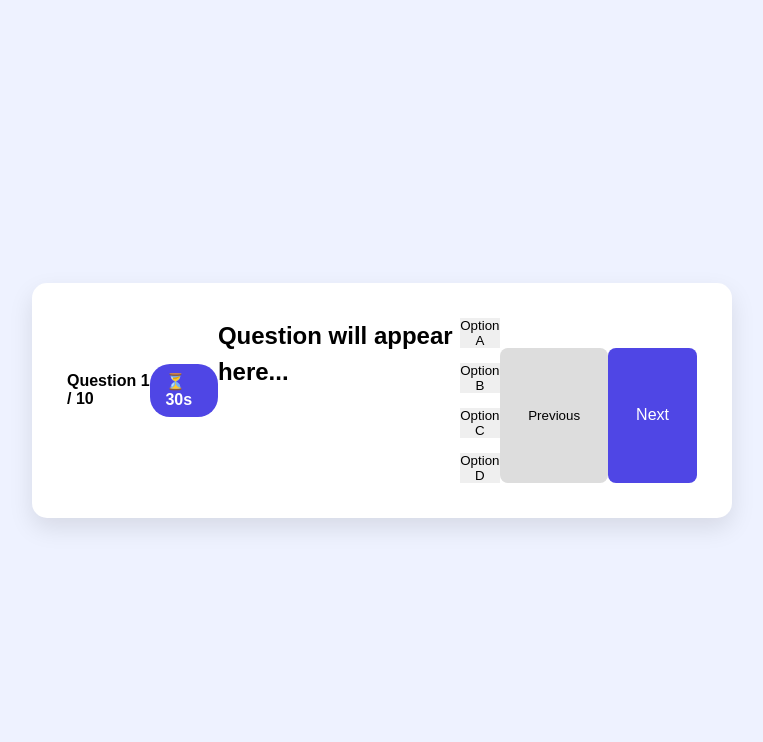
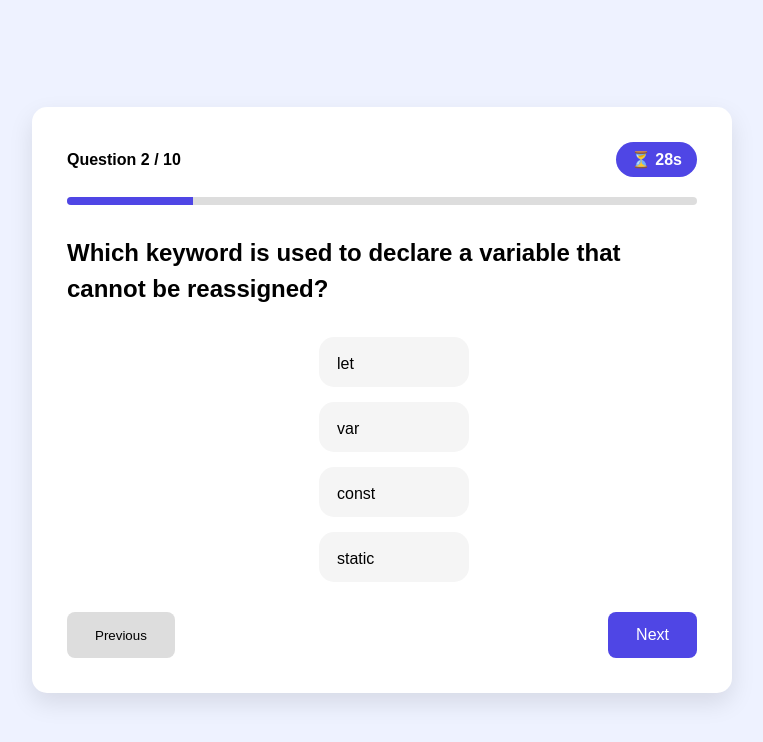
Before and after one commit to aayushi1403/javascript_projects, a plain HTML site: page quiz app with Timer/index.html in a window 1280 px wide. Both pictures are taken after a click on the button "Start Quiz". Shown: the whole page, without its empty margins (258-1021 px from the left). Drawn offline with Linux system fonts and the light colour scheme.

Commit message:
option functionality added

```diff
--- a/quiz app with Timer/index.html
+++ b/quiz app with Timer/index.html
@@ -43,11 +43,10 @@
         </h2>
 
         <div class="options">
-
-            <button class="optionA">Option A</button>
-            <button class="optionB">Option B</button>
-            <button class="optionC">Option C</button>
-            <button class="optionD">Option D</button>
+            <button class="option optionA">Option A</button>
+            <button class="option optionB">Option B</button>
+            <button class="option optionC">Option C</button>
+            <button class="option optionD">Option D</button>
 
         </div>
 
--- a/quiz app with Timer/script.js
+++ b/quiz app with Timer/script.js
@@ -73,18 +73,15 @@ const next=document.querySelector("#nextBtn");
 
 const restart=document.querySelector("#restartBtn");
 
-const questionIndex=0;
-const score=0;
-const remainingTime=30;
+let questionIndex=0;
+let score=0;
+let remainingTime=30;
 let selectedAnswer=null;
 let  timerInterval;
-
+let progressWidth=10;
 function hideStartScreen(){
    document.querySelector(".start-screen").style.display="none";
-   document.querySelector(".quiz-card").style.display="flex";
-}
-function displayQuestion(){
-
+   document.querySelector(".quiz-card").style.display="block";
 }
 function startTimer() {
     clearInterval(timerInterval);
@@ -96,19 +93,57 @@ function startTimer() {
         if (remainingTime === 0) {
             clearInterval(timerInterval);
             //move to next question ---->
+            loadquestion(questionIndex);
         }
 
 
     }, 1000);
 }
+
+
 function loadquestion(questionIndex){
+ document.querySelector("#question").textContent=questions[questionIndex].question;
+ opA.textContent=questions[questionIndex].options[0]
+ opB.textContent=questions[questionIndex].options[1]
+ opC.textContent=questions[questionIndex].options[2]
+ opD.textContent=questions[questionIndex].options[3]
+ if(questionIndex<10){
+ questionIndex++;
+ }
+ document.querySelector("#currentQuestion").textContent=questionIndex+1;
+ const progress = ((questionIndex + 1) / questions.length) * 100;
+ document.querySelector(".progress-bar").style.width=`${progress}%`;
+ startTimer();
+}
 
-}
 
 startbtn.addEventListener("click",()=>{
   hideStartScreen();
   score=0;
   questionIndex=0;
-
+  loadquestion(questionIndex);
   startTimer();
 })
+
+const optionsContainer = document.querySelector(".options");
+const options = document.querySelectorAll(".option");
+
+selectedAnswer = "";
+
+optionsContainer.addEventListener("click", (e) => {
+
+    // Ignore clicks outside buttons
+    if (!e.target.classList.contains("option")) return;
+
+    // Remove previous selection
+    options.forEach((btn) => {
+        btn.classList.remove("selected");
+    });
+
+    // Highlight clicked button
+    e.target.classList.add("selected");
+
+    // Store selected answer
+    selectedAnswer = e.target.textContent;
+
+});
--- a/quiz app with Timer/style.css
+++ b/quiz app with Timer/style.css
@@ -108,7 +108,7 @@ button{
 }
 
 .progress-bar{
-    width:20%;
+    width:10%;
     height:100%;
     background:#4f46e5;
 }
@@ -172,3 +172,15 @@ button{
         width:100%;
     }
 }
+.options button{
+  border-radius: 15px;
+  width:150px;
+  height: 50px;
+  margin-left:40%;
+}
+
+.selected{
+    background:#4f46e5;
+    color:white;
+    border:2px solid #4f46e5;
+}
```
